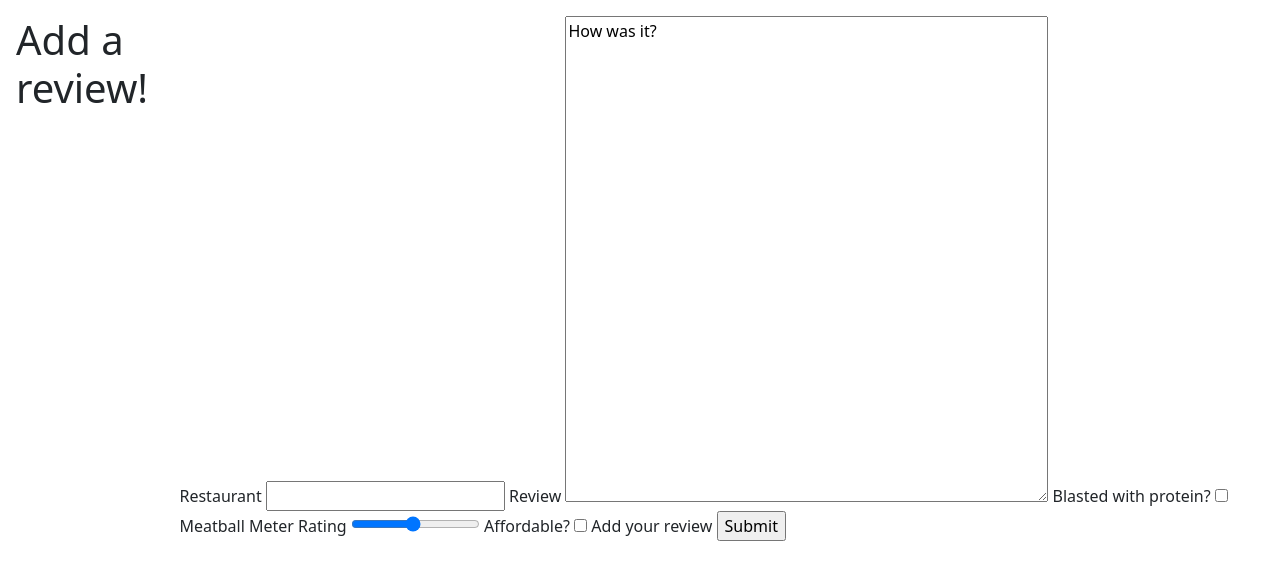
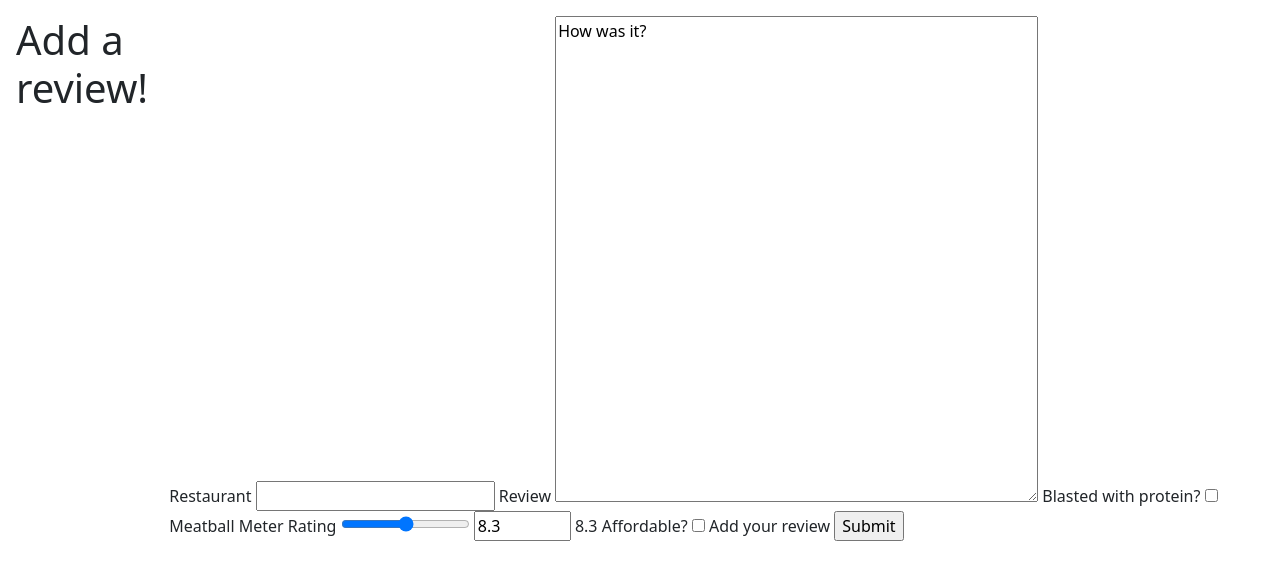
Before and after one commit to DouglasH9/possible_meatball_meter, a Flask app: page /add_review in a window 1280 px wide. Shown: the top 580 px of the page. Run offline with Flask 2, Linux system fonts and the light colour scheme.

Commit message:
fixing range slider

```diff
--- a/flask_app/templates/add_review.html
+++ b/flask_app/templates/add_review.html
@@ -18,7 +18,9 @@
             <label for="is_blasted">Blasted with protein?</label>
             <input type="checkbox" name="is_blasted" id="is_blasted">
             <label for="rating">Meatball Meter Rating</label>
-            <input type="range" name="rating" id="rating" min="0" max="8.3">
+            <input type="range" name="rating" id="rating" min="0" max="8.3" step="0.1" oninput="rangevalue.value=value">
+            <input type="number" min="0" max="8.3" step="0.1" value="8.3" id="rangevalue" oninput="range.value=value">
+            <output id="rangevalue">8.3</output>
             <label for="is_affordable">Affordable?</label>
             <input type="checkbox" name="is_affordable" id="is_affordable">
             <label for="submit">Add your review</label>
```
